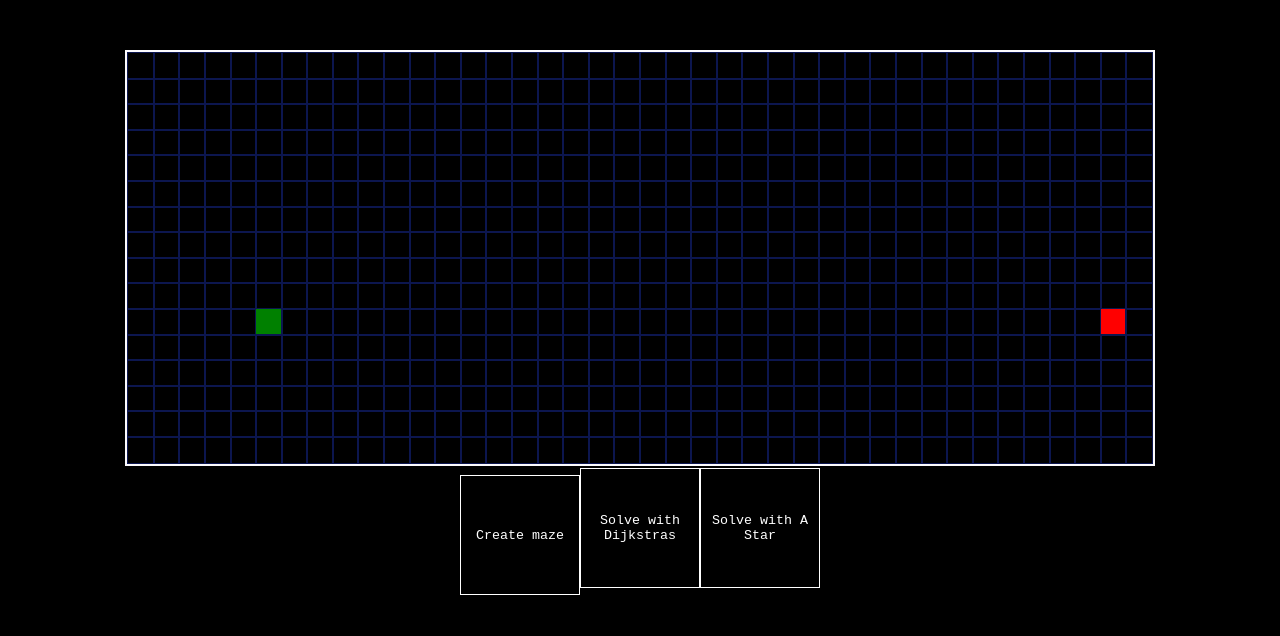
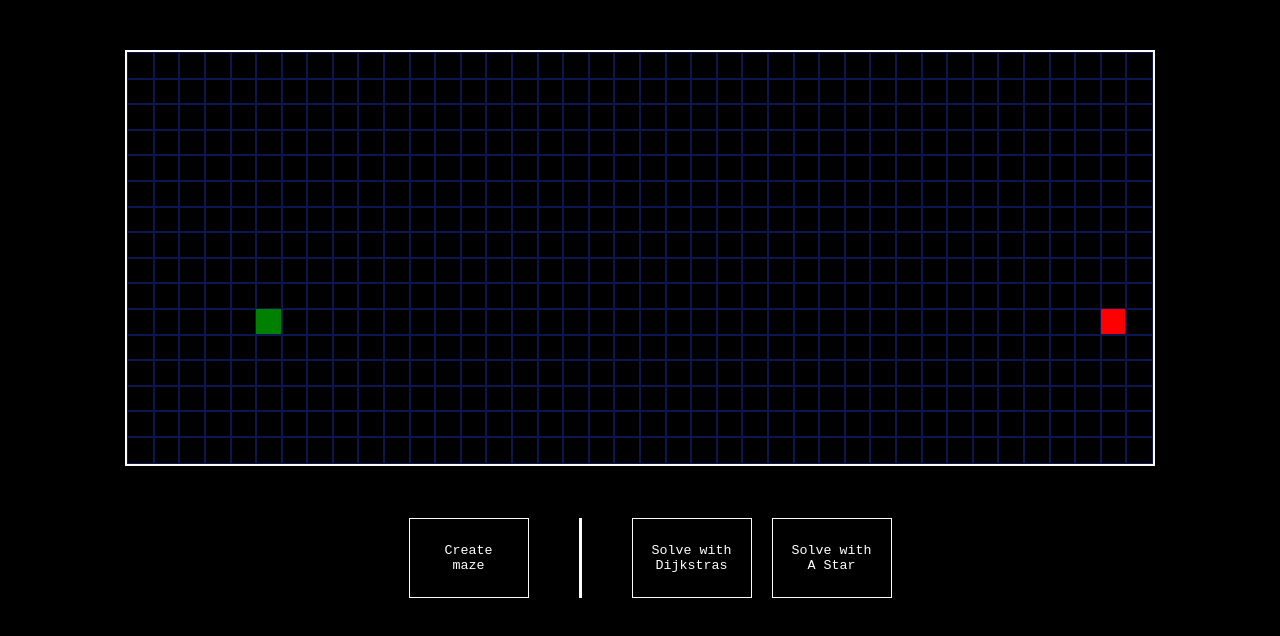
Before and after one commit to robLaing2/Pathfinding-Visualizer, a React (Create React App) app: page / in a window 1280 px wide. Shown: the top 636 px of the page. Built offline with nearby package versions, Linux system fonts and the light colour scheme.

Commit message:
buttons fixed

```diff
--- a/src/Pathfinder/PathfindingVisualiser.css
+++ b/src/Pathfinder/PathfindingVisualiser.css
@@ -3,10 +3,11 @@
 }
 
 .selectionGrid {
-    width: 80%;
+    width: 100%;
     text-align:center;
     margin: 0 auto;
-    height:200px;
+    display: inline-block;
+    margin-top: 50px;
 }
 
 .v1 {
@@ -22,7 +23,14 @@
 
 .sel {
     display: inline-block;
-    height: 120px;
+
+}
+
+.selright {
+    display:inline-block;
+    margin-left:50px;
+    border-left:3px solid #fcfbfe;;
+    padding-left: 30px;
 }
 
 
@@ -38,14 +46,17 @@
 
 .algorithmBtn {
     width:120px;
-    height:120px;
+    height:80px;
+    text-align: center;
+    margin: auto;
+    color:#FFFFFF;
     background-color:#000000;
-    border:1px solid #FFFFFF;
-    font-family:'Courier New';
-    font-weight:300;
-    color:#FFFFFF;
-    text-align:center;
-    transition: all 0.2s;
+    border:1px solid #fcfbfe;
+    display: inline-block;
+    font-family: 'Courier New', Courier, monospace;
+    margin-left: 20px;
+
+
 }
 
 
--- a/src/Pathfinder/PathfindingVisualiser.jsx
+++ b/src/Pathfinder/PathfindingVisualiser.jsx
@@ -160,19 +160,15 @@ export default class PathfindingVisualizer extends Component {
         <div class="selectionGrid">
           <div class="sel">
             <button class="algorithmBtn" onClick={() => this.visualiseMazeCreation()}>
-              Create maze
+              Create <br></br>maze
             </button>
           </div>
-
-
-          <div class="sel">
-          <button class="algorithmBtn" onClick={() => this.visualizeDijkstra()}>
-            Solve with Dijkstras
-          </button>
-          </div>
-          <div class="sel">
+          <div class="selright">
+            <button class="algorithmBtn" onClick={() => this.visualizeDijkstra()}>
+              Solve with Dijkstras
+            </button>
             <button class="algorithmBtn" onClick={() => this.visualizeAStar()}>
-              Solve with A Star
+              Solve with <br></br>A Star
             </button>
           </div>
         </div>
```
